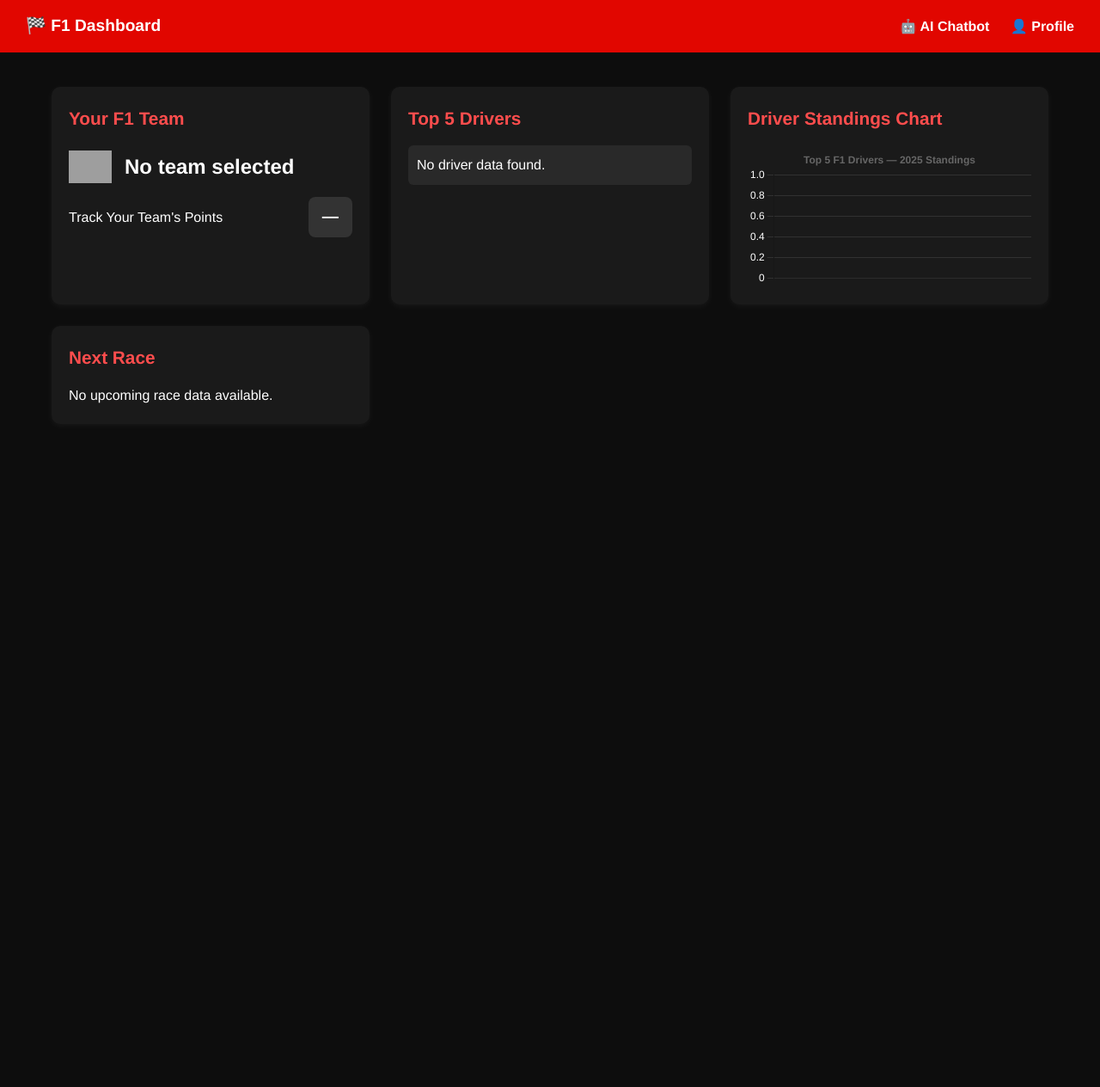
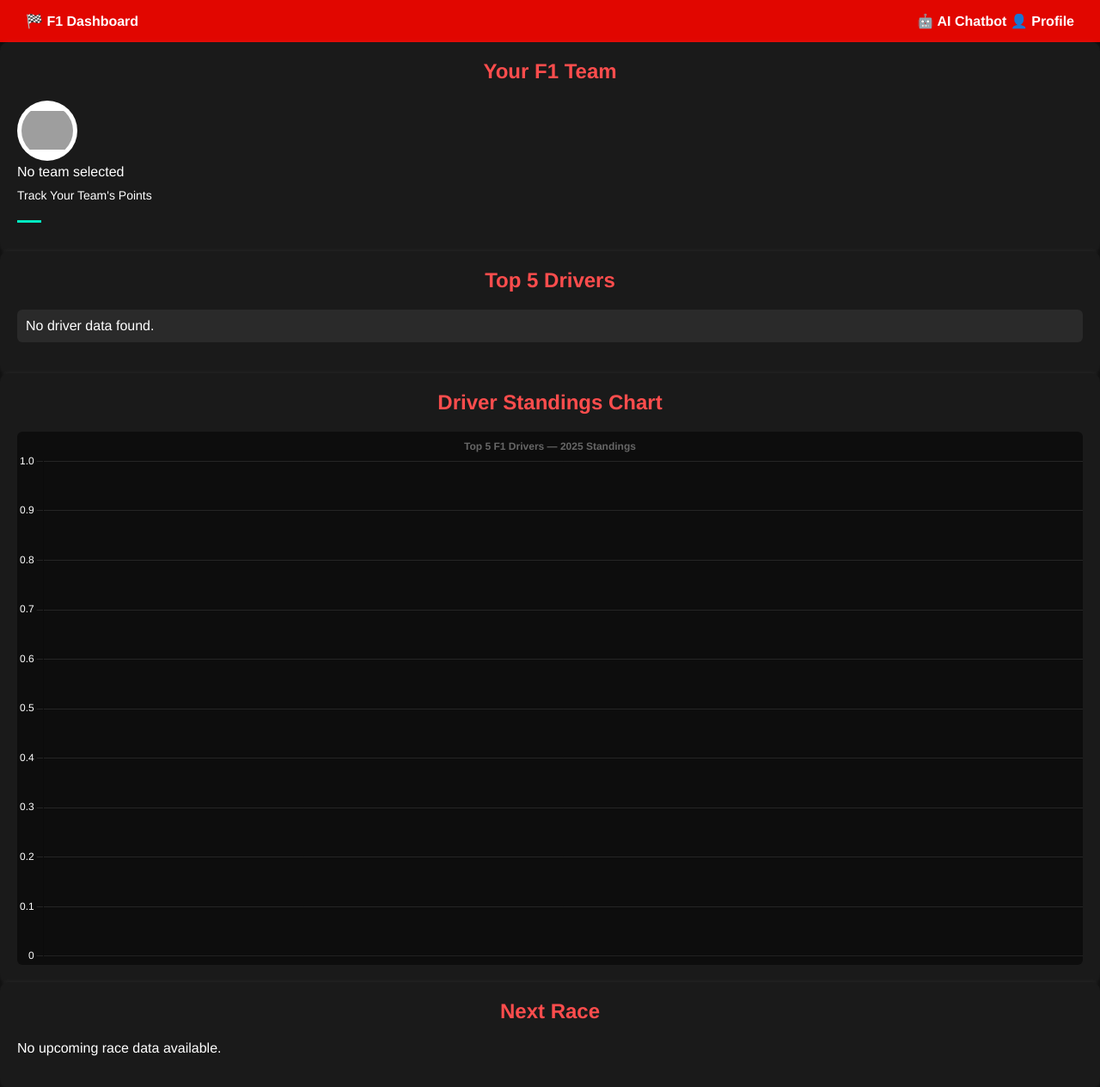
Before and after one commit to MomobamiKiraly/CITS5505-Group29-Project, a Flask app: template app/templates/dashboard.html in a window 1280 px wide. Shown: the whole page at 86% size. Before the commit the page ends 493 px from the top, so only its background shows below. Run offline with Flask 3, Linux system fonts and the light colour scheme; the template is opened without the code that fills it, so the values that code supplies are empty; grey boxes are pictures that could not be loaded.

Commit message:
Style: Apply modular grid layout and theme to dashboard (Phase 1.5)

```diff
--- a/static/css/dashboard.css
+++ b/static/css/dashboard.css
@@ -1,159 +1,92 @@
-/* Base Reset */
-* {
-  box-sizing: border-box;
+body {
+  background-color: #0d0d0d;
+  color: white;
+  font-family: 'Helvetica Neue', sans-serif;
   margin: 0;
   padding: 0;
 }
 
-body {
-  background-color: #0d0d0d;
-  color: #ffffff;
-  font-family: 'Helvetica Neue', sans-serif;
-  line-height: 1.6;
-}
-
-/* Navbar */
 .navbar {
   background-color: #e10600;
   padding: 15px 30px;
   display: flex;
   justify-content: space-between;
-  align-items: center;
   font-weight: bold;
 }
 
-.navbar .logo {
-  font-size: 1.2rem;
+.navbar a {
+  color: white;
+  text-decoration: none;
 }
 
-.navbar .nav-links a {
-  color: white;
-  margin-left: 20px;
-  text-decoration: none;
-  font-size: 1rem;
+.dashboard-grid {
+  display: grid;
+  grid-template-columns: repeat(auto-fit, minmax(300px, 1fr));
+  gap: 20px;
+  padding: 30px;
+  max-width: 1200px;
+  margin: auto;
 }
 
-.navbar .nav-links a:hover {
-  text-decoration: underline;
-}
-
-/* Main Container */
-.dashboard-container {
-  display: grid;
-  grid-template-columns: repeat(auto-fit, minmax(300px, 1fr));
-  gap: 25px;
-  max-width: 1200px;
-  margin: 40px auto;
-  padding: 0 20px;
-}
-
-/* Card Layout */
 .card {
   background-color: #1a1a1a;
+  border-radius: 10px;
   padding: 20px;
-  border-radius: 10px;
-  box-shadow: 0 2px 8px rgba(255, 255, 255, 0.05);
+  box-shadow: 0 2px 8px rgba(255, 255, 255, 0.1);
 }
 
 .card h2 {
-  font-size: 1.3rem;
+  margin-top: 0;
   color: #ff4d4d;
-  margin-bottom: 15px;
+  text-align: center;
 }
 
-/* Team Card Special Layout */
-.team-card .team-logo-name {
+.card ul {
+  list-style: none;
+  padding: 0;
+}
+
+.card li {
+  background-color: #2a2a2a;
+  padding: 10px;
+  margin-bottom: 10px;
+  border-radius: 6px;
+}
+
+.full-width {
+  grid-column: 1 / -1;
+}
+
+.team-card .team-info {
   display: flex;
   align-items: center;
   gap: 15px;
-  margin-bottom: 10px;
-}
-
-.team-logo {
-  width: 50px;
-  height: 50px;
-  object-fit: contain;
-}
-
-
-.team-name {
-  font-size: 1.5rem;
-  font-weight: bold;
-  color: #ffffff;
-}
-
-.team-points {
-  display: flex;
-  justify-content: space-between;
-  align-items: center;
   margin-top: 10px;
 }
 
-.team-points span {
-  font-size: 1rem;
+.team-card img {
+  width: 60px;
+  height: 60px;
+  object-fit: contain;
+  background-color: white;
+  border-radius: 50%;
+  padding: 5px;
 }
 
-.points-box {
-  background-color: #333;
-  padding: 8px 16px;
-  border-radius: 8px;
-  font-weight: bold;
-  font-size: 1.2rem;
+.team-card .team-points {
+  margin-top: 10px;
+  font-size: 14px;
 }
 
-/* Race Table */
-.races-table {
-  width: 100%;
-  border-collapse: collapse;
-  color: #fff;
+.team-card .points-box {
+  margin-top: 5px;
+  font-size: 28px;
+  font-weight: bold;
+  color: #00ffcc;
 }
 
-.races-table th, .races-table td {
-  text-align: left;
-  padding: 8px;
+canvas {
+  background-color: #0d0d0d;
+  border-radius: 6px;
+  margin-top: 15px;
 }
-
-.races-table tr:nth-child(even) {
-  background-color: #2a2a2a;
-}
-
-/* Progress Bar */
-.progress-bar {
-  background-color: #333;
-  border-radius: 5px;
-  height: 20px;
-  margin-top: 8px;
-  overflow: hidden;
-}
-
-.progress-fill {
-  height: 100%;
-  background-color: #e10600;
-  width: 0%;
-  transition: width 0.5s ease-in-out;
-}
-
-/* Driver List */
-.card ul {
-  list-style-type: none;
-  padding-left: 0;
-}
-
-.card li {
-  background-color: #292929;
-  padding: 10px;
-  margin-bottom: 8px;
-  border-radius: 6px;
-}
-
-/* Responsive Adjustments */
-@media (max-width: 768px) {
-  .navbar {
-    flex-direction: column;
-    align-items: flex-start;
-  }
-
-  .navbar .nav-links {
-    margin-top: 10px;
-  }
-}
```
